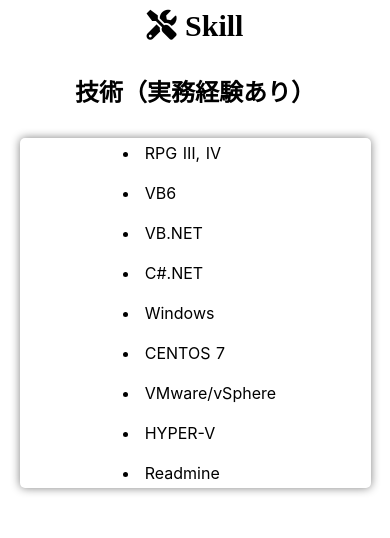
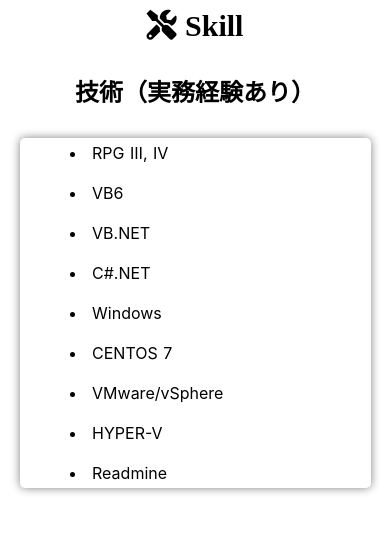
Before and after one commit to birnamwood/nuxtjs_portfolio, a Nuxt app: page / in a window 390 px wide. Shown: the part 1560-2098 px from the top of the page. Built offline with nearby package versions, Linux system fonts and the light colour scheme; what vue-smoothscroll would draw is missing.

Commit message:
レスポンシブ対応　修正

```diff
--- a/components/Skill.vue
+++ b/components/Skill.vue
@@ -137,7 +137,7 @@
   font-size:18px;
   }
   .tool-list {
-    width: 60%;
+    width: 70%;
   }
 }
 
@@ -151,7 +151,10 @@
     margin-bottom: 10px;
   }
   .tool-table {
-  font-size:16px;
+    font-size:16px;
+  }
+  .tool-list {
+    width: 90%;
   }
 }
 
```
